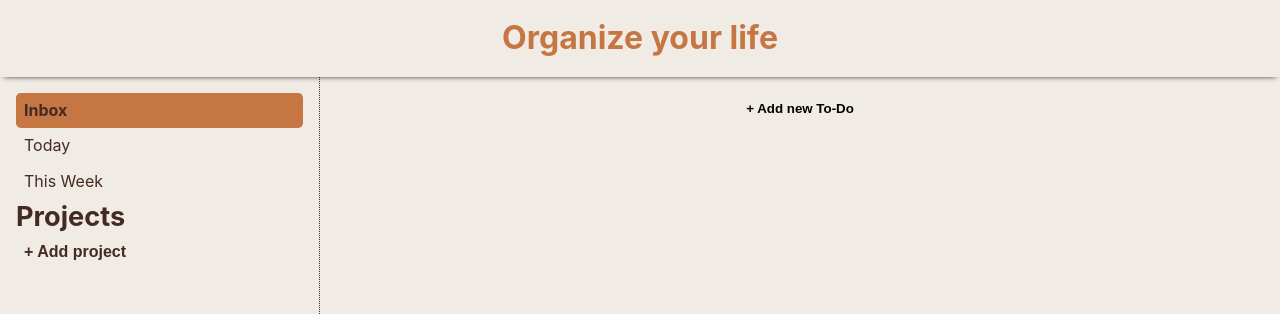
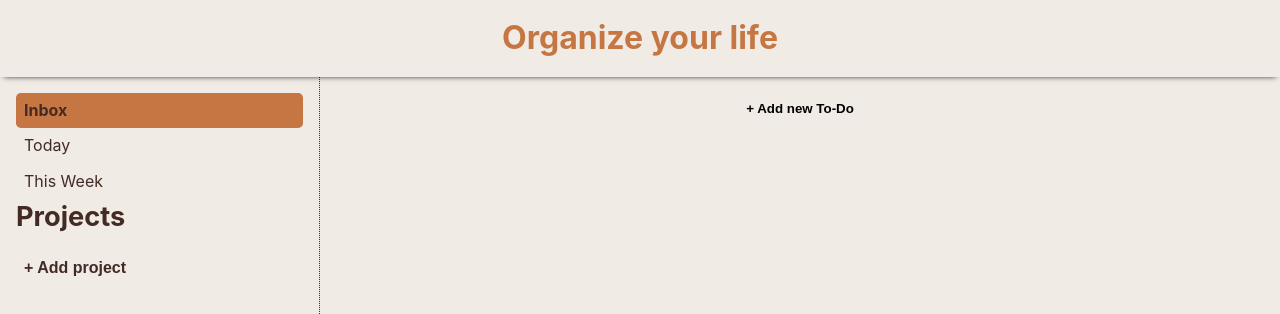
Before and after one commit to andishaa/to-do-list, a website built with webpack: page dist/index.html in a window 1280 px wide. Shown: the top 314 px of the page. Built offline with nearby package versions, Linux system fonts and the light colour scheme.

Commit message:
Add some padding below projects list

```diff
--- a/src/style.css
+++ b/src/style.css
@@ -123,6 +123,10 @@ body {
 
 .projects-nav h1 {
     font-size: 1.5rem;
+}
+
+.projects-list {
+    padding-bottom: 1rem;
 }
 
 .projects-list-item {
@@ -326,7 +330,7 @@ select:focus {
         display: none;
     }
 
-    .projects-list-item:hover .del-project-btn{
+    .projects-list-item:hover .del-project-btn {
         display: block;
     }
 
--- a/src/user-interface.js
+++ b/src/user-interface.js
@@ -127,7 +127,6 @@ function setUpProjectFormBtns() {
     const projectForm = document.querySelector('.project-form');
 
     if (projectForm !== null) {
-        //prevent the Enter key being pressed
         projectForm.addEventListener('submit', event => {
             submitNewProject();
         });
```
Also changed, not shown: 1 other file.
